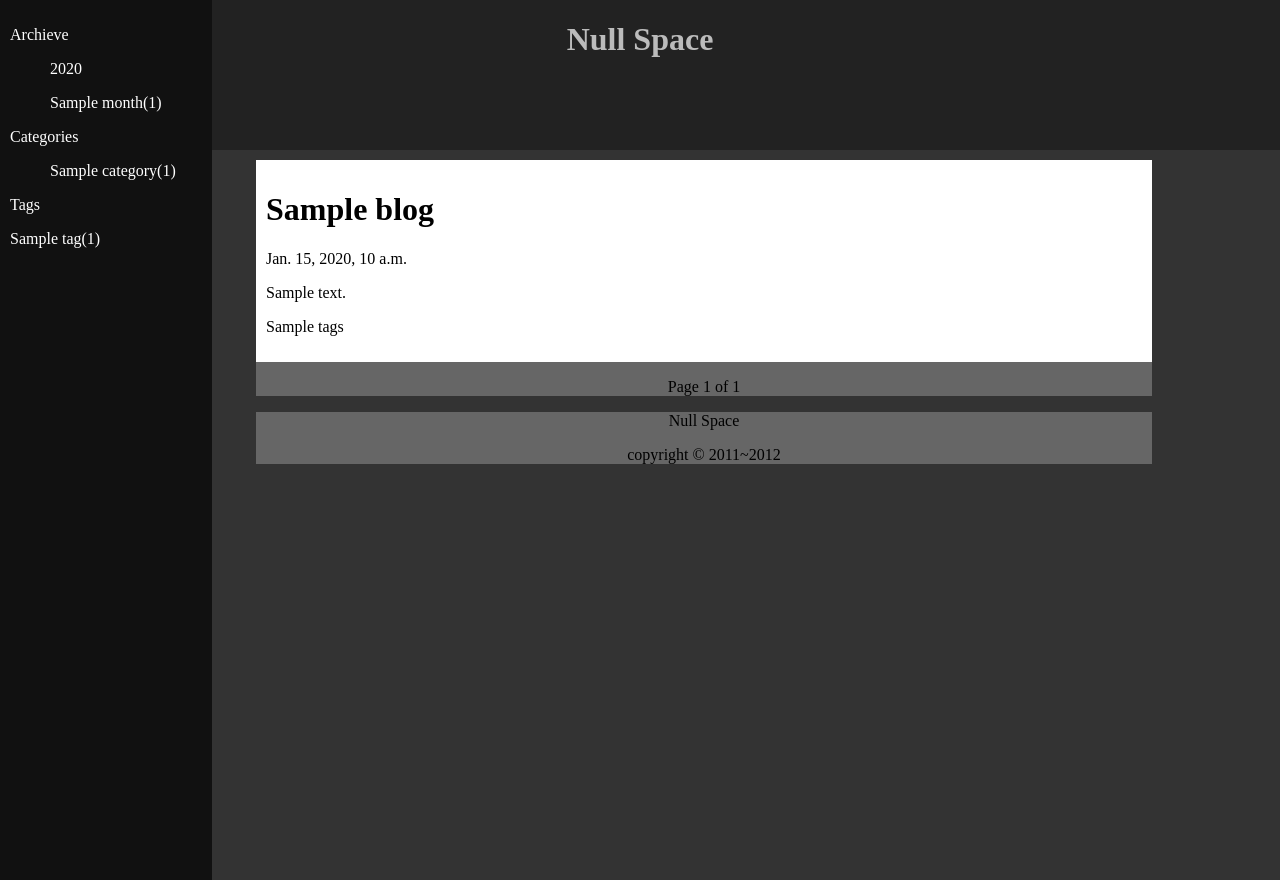
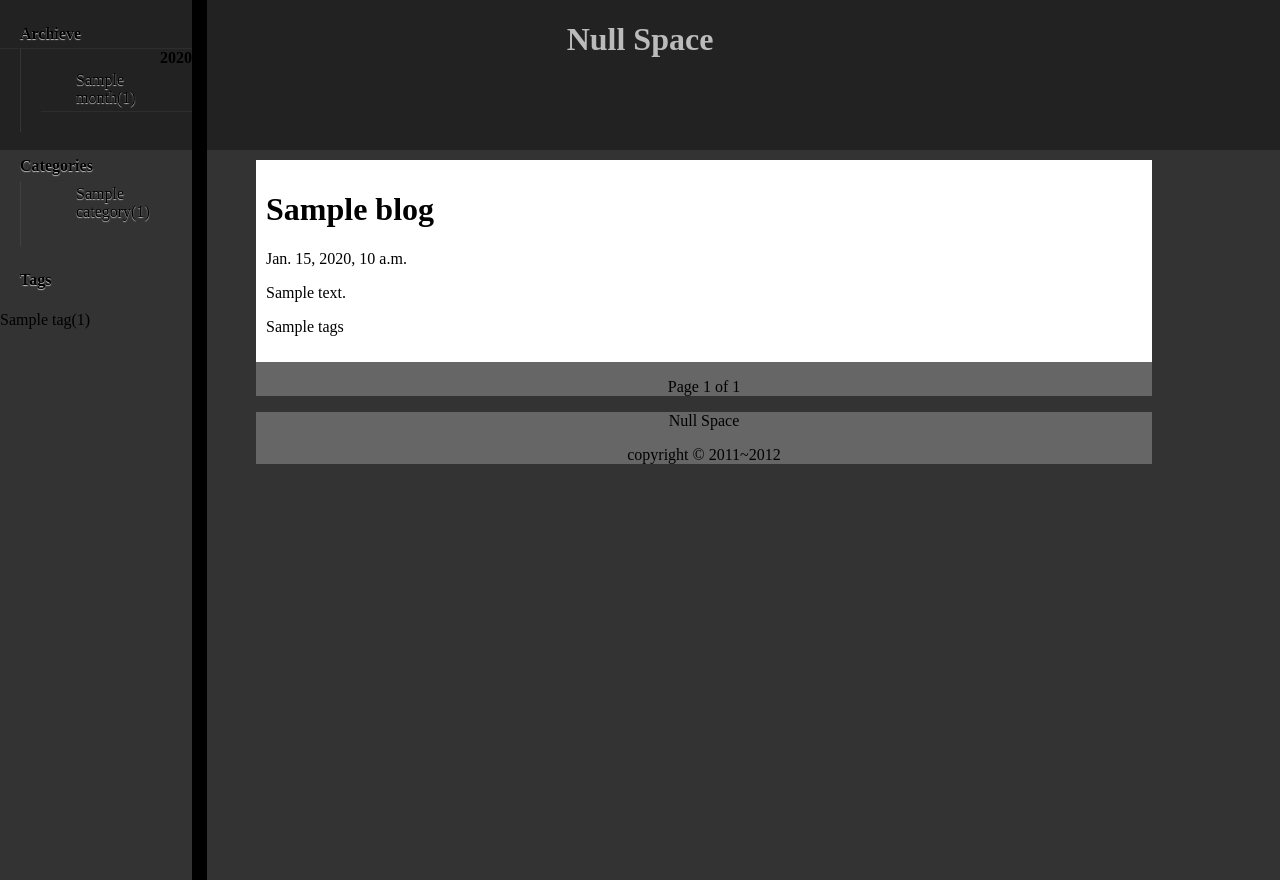
Before and after one commit to Aquietzero/NullSpace, a Django app: template templates/index.html in a window 1280 px wide. Run offline with Django 3.2, Linux system fonts and the light colour scheme; the template is opened without the code that fills it: most values are stand-ins (such as "Sample title", 1, 10 or a date in 2020); style sheets or scripts are compiled from the project's sources.

Commit message:
add sidebar styles

```diff
--- a/blogs/views.py
+++ b/blogs/views.py
@@ -80,7 +80,7 @@
         archieve[blog.created.year][blog.created.month].append(blog)
 
     return [ {'year'   : year,
-              'months' : [ {'month':month,
-                            'size':len(archieve[year][month])
+              'months' : [ {'month' : archieve[year][month][0].created.strftime('%B'),
+                            'size'  : len(archieve[year][month])
                            } for month in archieve[year] if len(archieve[year][month]) != 0 ]
              } for year in archieve ]
--- a/media/css/bundle.css
+++ b/media/css/bundle.css
@@ -1,3 +1,4 @@
 @import "code.css";
 @import "main.css";
 @import "mainContent.css";
+@import "sidebar.css";
--- a/media/css/main.css
+++ b/media/css/main.css
@@ -21,8 +21,8 @@
   position: fixed;
   top: 0;
   left: 0;
-  background-color: #111;
-  color: #fff;
+  color: #000;
+  background: -moz-linear-gradient(left, rgba(250,250,250,0.60), #777);
 }
 #mainContent,
 #footer {
--- /dev/null
+++ b/media/css/sidebar.css
@@ -0,0 +1,43 @@
+#sidebar {
+  margin: 0;
+  padding: 0;
+  border-right: solid 15px #000;
+  -moz-box-shadow: 0 0 5px #000;
+}
+#sidebar .sidebarTitle {
+  font-size: 12pt;
+  font-weight: bold;
+  text-shadow: 0 1px 1px #ccc;
+  margin: 20px auto 0 auto;
+  padding: 5px 20px;
+  background: -moz-linear-gradient(top, rgba(250,250,250,0.60), rgba(250,250,250,0.20));
+  -moz-border-radius-bottomleft: 20px;
+  border-bottom: solid 1px rgba(50,50,50,0.70);
+}
+#sidebar .month,
+#sidebar .category {
+  list-style-type: none;
+  border-bottom: solid 1px rgba(50,50,50,0.70);
+  -moz-border-radius-bottomleft: 50px;
+  -moz-box-shadow: 0 10px 10px rgba(50,50,50,0.20);
+  background: -moz-linear-gradient(top, rgba(250,250,250,0.60), rgba(250,250,250,0.20));
+  padding: 4px 35px;
+  margin: 0;
+  text-shadow: 0 1px 1px #ccc;
+}
+#sidebar .year {
+  font-weight: bold;
+  list-style-type: none;
+  text-align: right;
+  background: -moz-linear-gradient(left, rgba(250,250,250,0.00), rgba(50,50,50,0.30));
+}
+#sidebar .archieves,
+#sidebar .categories {
+  margin: 0 auto 10px 20px;
+  padding-left: 20px;
+  padding-bottom: 20px;
+  border-left: solid 1px rgba(100,100,100,0.30);
+  -moz-border-radius-bottomleft: 20px;
+  -moz-border-radius-topleft: 5px;
+  -moz-box-shadow: 0 5px 5px #666;
+}
--- a/media/stylus/main.styl
+++ b/media/stylus/main.styl
@@ -21,8 +21,8 @@
   position fixed
   top 0
   left 0
-  background-color #111111
-  color white
+  color black
+  background -moz-linear-gradient(left, rgba(250, 250, 250, 0.6), #777777)
 
 #mainContent
 #footer
--- /dev/null
+++ b/media/stylus/sidebar.styl
@@ -0,0 +1,43 @@
+#sidebar
+
+  margin 0
+  padding 0
+  border-right solid 15px black
+  -moz-box-shadow: 0 0 5px black
+
+  .sidebarTitle
+    font-size 12pt
+    font-weight bold
+    text-shadow 0 1px 1px #CCCCCC
+    margin 20px auto 0 auto
+    padding 5px 20px
+    background -moz-linear-gradient(top, rgba(250, 250, 250, 0.6), rgba(250, 250, 250, 0.2))
+    -moz-border-radius-bottomleft 20px
+    border-bottom solid 1px rgba(50, 50, 50, 0.7)
+
+  .month
+  .category
+    list-style-type none
+    border-bottom solid 1px rgba(50, 50, 50, 0.7)
+    -moz-border-radius-bottomleft 50px
+    -moz-box-shadow 0 10px 10px rgba(50, 50, 50, 0.2)
+    background -moz-linear-gradient(top, rgba(250, 250, 250, 0.6), rgba(250, 250, 250, 0.2))
+    padding 4px 35px
+    margin 0
+    text-shadow 0 1px 1px #CCCCCC
+
+  .year
+    font-weight bold
+    list-style-type none
+    text-align right
+    background -moz-linear-gradient(left, rgba(250, 250, 250, 0.0), rgba(50, 50, 50, 0.3))
+
+  .archieves
+  .categories
+    margin 0 auto 10px 20px
+    padding-left 20px
+    padding-bottom 20px
+    border-left solid 1px rgba(100, 100, 100, 0.3)
+    -moz-border-radius-bottomleft 20px
+    -moz-border-radius-topleft 5px
+    -moz-box-shadow 0 5px 5px #666666
--- a/templates/sidebar.html
+++ b/templates/sidebar.html
@@ -1,22 +1,26 @@
 <div id="archieves">
-  <p>Archieve</p>
+  <h3 class="sidebarTitle">Archieve</h3>
   {% for year in archieve %}
-    <ul>{{ year.year }}</ul>
+  <ul class="archieves">
+    <li class="year">{{ year.year }}</li>
     {% for month in year.months %}
-      <ul>{{ month.month }}({{ month.size }})</ul>
+      <li class="month">{{ month.month }}({{ month.size }})</li>
     {% endfor %}
+  </ul>
   {% endfor %}
 </div>
 
 <div id="categories">
-  <p>Categories</p>
+  <h3 class="sidebarTitle">Categories</h3>
+  <ul class="categories">
   {% for category in categories %}
-    <ul>{{ category.name }}({{ category.size }})</ul>
+    <li class="category">{{ category.name }}({{ category.size }})</li>
   {% endfor %}
+  </ul>
 </div>
 
 <div id="tags">
-  <p>Tags</p>
+  <h3 class="sidebarTitle">Tags</h3>
   <p>
     {% for tag in tags %}
       {{ tag.name }}({{ tag.size }})
```
